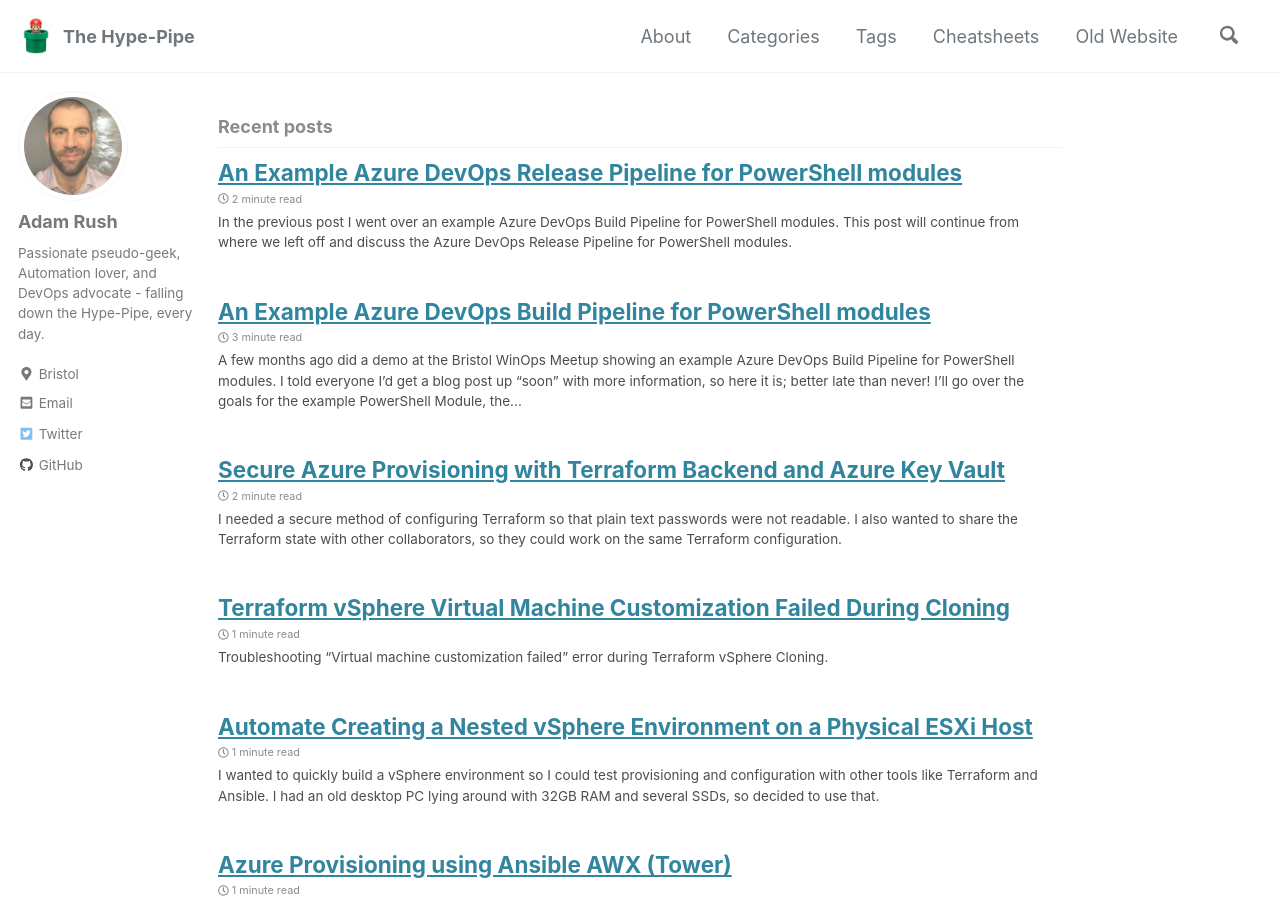
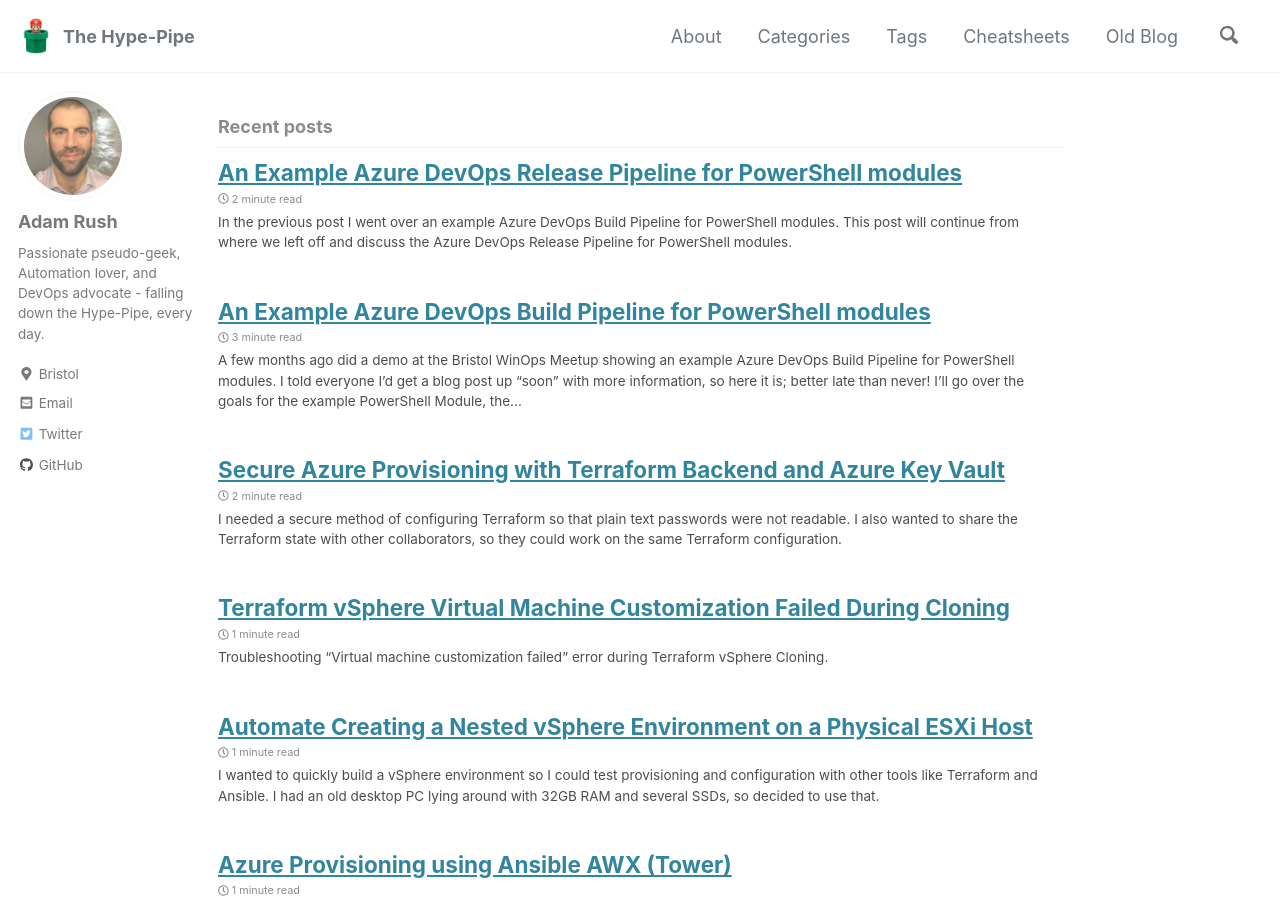
Before and after one commit to adamrushuk/adamrushuk.github.io, a Jekyll site: the page built from index.html, in a window 1280 px wide and 900 px high. Built offline with Jekyll 4.4.1, drawn with Linux system fonts in a browser that asks for light colours; cached includes are drawn as plain includes; the list of posts is cut into pages by our own code.

Commit message:
Changed old blog link

```diff
--- a/_data/navigation.yml
+++ b/_data/navigation.yml
@@ -10,7 +10,7 @@
     url: /tags/
   - title: "Cheatsheets"
     url: /cheatsheets/introduction/
-  - title: "Old Website"
+  - title: "Old Blog"
     url: http://www.virtuallyimpossible.co.uk/
  # - title: "Sitemap"
  #   url: /sitemap/
```
